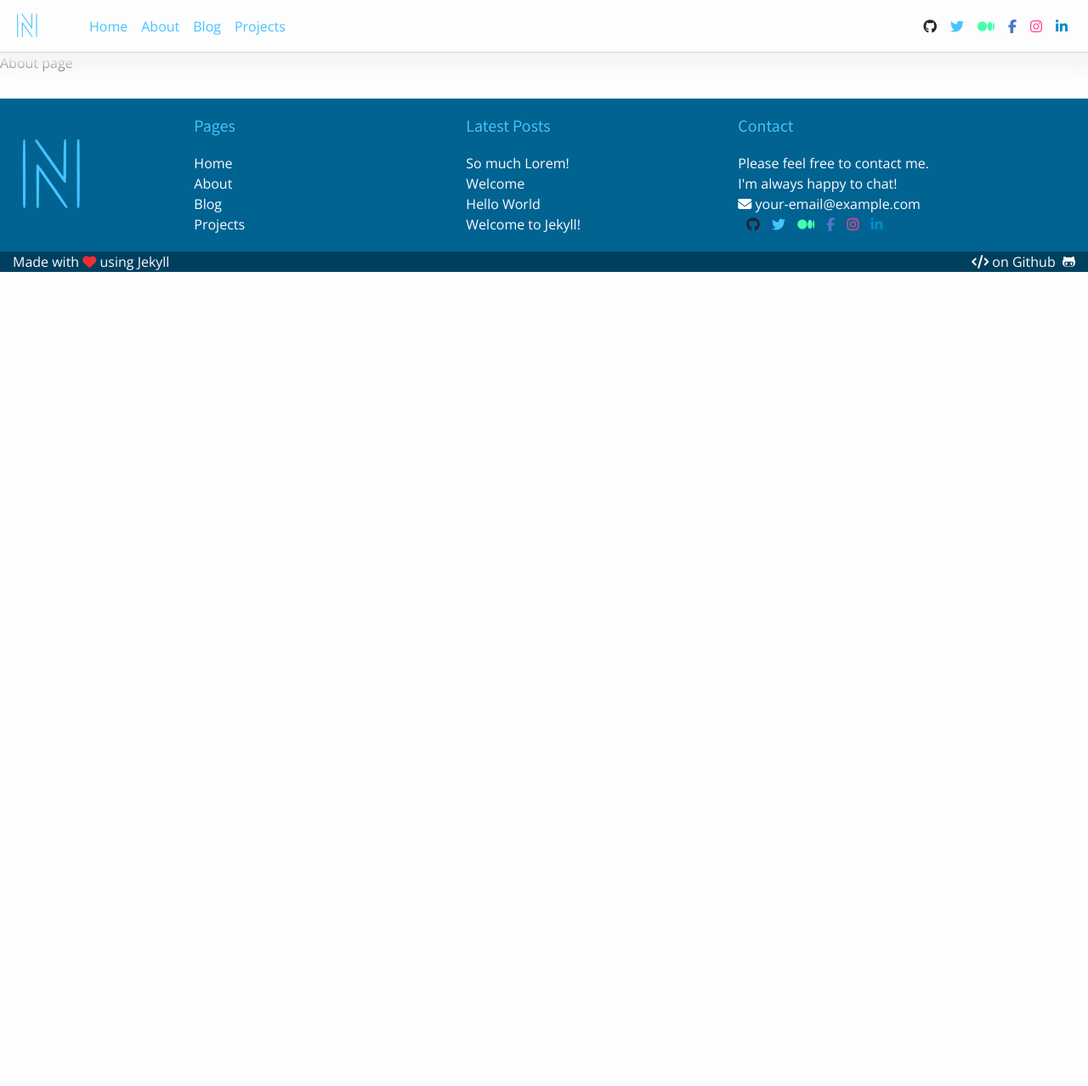
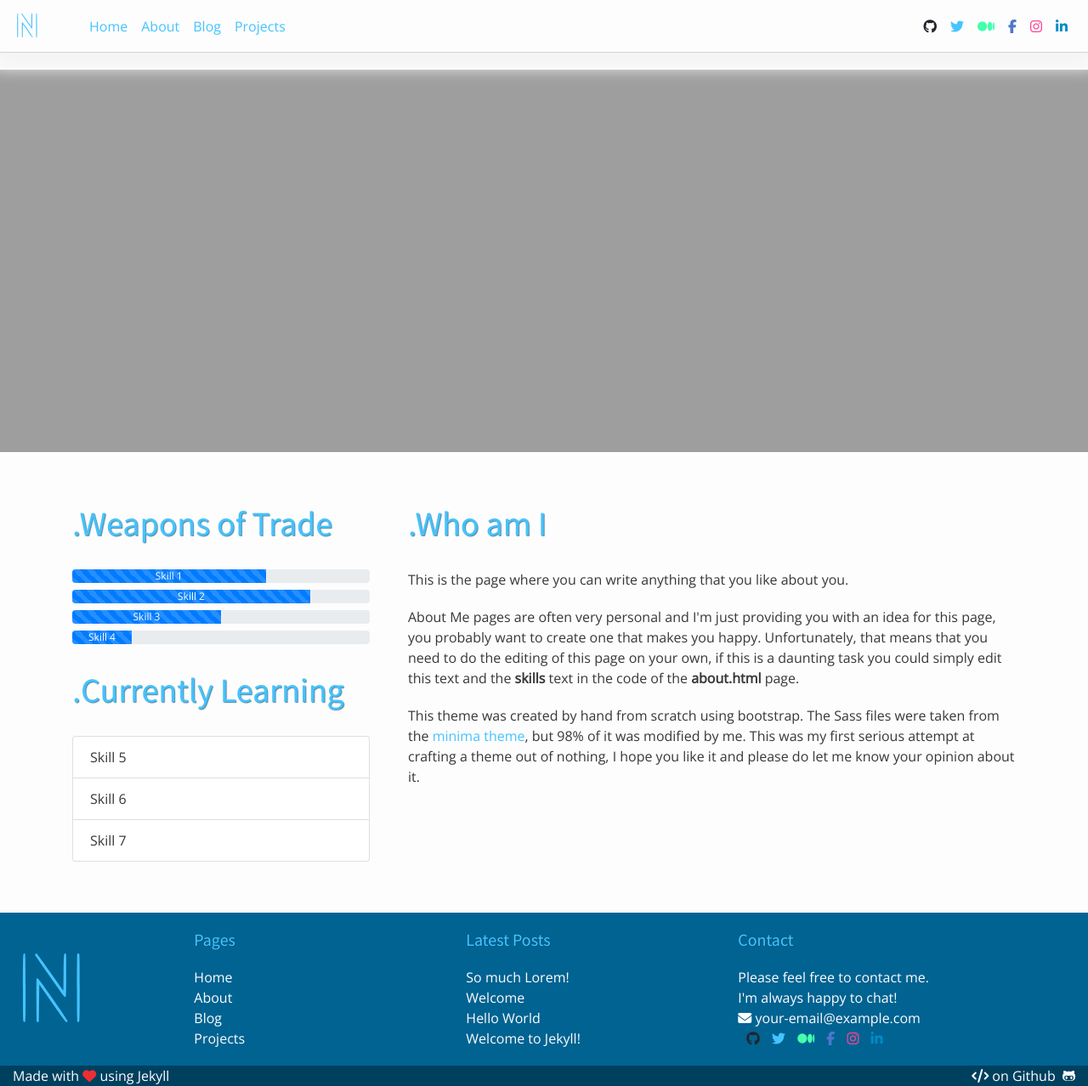
Before and after one commit to FabioRosado/Niebieski, a Jekyll site: the page built from _pages/about.html, in a window 1280 px wide. Shown: the whole page at 85% size. Built offline with Jekyll 4.4.1, drawn with Linux system fonts in a browser that asks for light colours; nearby versions of some CDN libraries; before the commit the page ends 900 px from its top, so only the background shows below that.

Commit message:
Finish About Page

```diff
--- a/_config.yml
+++ b/_config.yml
@@ -46,6 +46,7 @@ category_three_icon: <img src=/assets/images/python.svg>
 category_four: random
 category_four_icon: <i class="fa fa-random" aria-hidden="true"></i>
 
+
 # Build Settings
 markdown: kramdown
 highlighter: rouge
--- a/_pages/about.html
+++ b/_pages/about.html
@@ -4,4 +4,49 @@ title: About
 permalink: /about/
 ---
 
-About page
+<div class="img-fluid">
+    <img class="pad-bottom" src="{{ site.url }}/assets/images/pietro-de-grandi-155723.jpg" alt="{{ page.title }}" style="z-index: 0; height: 500px; width: 100%; display: block; padding-top: 20px;">
+</div>
+
+<div class="container pad-bottom">
+  <div class="row flex-row-reverse">
+    <div class="col-md-8 order-sm-first pad-left">
+          <h1 class="header drop-shadow">.Who am I</h1>
+          <p>This is the page where you can write anything that you like about you. </p>
+          <p>About Me pages are often very personal and I'm just providing you with an idea for this page, you probably want to create one that makes you happy. Unfortunately, that means
+            that you need to do the editing of this page on your own, if this is a daunting task you could simply edit this text and the <b>skills</b> text in the code of the <b>about.html</b> page. </p>
+          <p>This theme was created by hand from scratch using bootstrap. The Sass files were taken from the <a href="https://github.com/jekyll/minima/"> minima theme</a>, but 98% of it was modified by me. This was my first serious attempt at crafting a theme
+            out of nothing, I hope you like it and please do let me know your opinion about it. </p>
+      </div>
+    <div class="col-md-4 order-sm-last">
+      <h1 class="header drop-shadow">.Weapons of Trade</h1>
+        <div class="progress">
+          <div class="progress-bar progress-bar-striped" role="progressbar" style="width: 65%" aria-valuenow="10" aria-valuemin="0" aria-valuemax="100">
+            Skill 1
+          </div>
+        </div>
+        <div class="progress">
+          <div class="progress-bar progress-bar-striped" role="progressbar" style="width: 80%" aria-valuenow="10" aria-valuemin="0" aria-valuemax="100">
+             Skill 2
+          </div>
+        </div>
+        <div class="progress">
+          <div class="progress-bar progress-bar-striped" role="progressbar" style="width: 50%" aria-valuenow="10" aria-valuemin="0" aria-valuemax="100">
+            Skill 3
+          </div>
+        </div>
+          <div class="progress">
+            <div class="progress-bar progress-bar-striped" role="progressbar" style="width: 20%" aria-valuenow="10" aria-valuemin="0" aria-valuemax="100">
+              Skill 4
+            </div>
+          </div>
+
+      <h1 class="header drop-shadow">.Currently Learning</h1>
+        <ul class="list-group">
+          <li class="list-group-item">Skill 5</span></li>
+          <li class="list-group-item">Skill 6</li>
+          <li class="list-group-item">Skill 7</li>
+        </ul>
+    </div>
+  </div>
+</div>
--- a/_sass/niebieski/_base.scss
+++ b/_sass/niebieski/_base.scss
@@ -115,16 +115,10 @@ img {
 
 
 
-
-
-/**
- * Figures
- */
-
-
 /**
  * Lists
  */
+
 ul, ol {
   margin-left: $spacing-unit;
 }
@@ -136,6 +130,13 @@ li {
   }
 }
 
+.progress {
+  margin-bottom: 0.5rem;
+}
+
+.list-group {
+  margin-left: 0;
+}
 
 
 /**
--- a/_sass/niebieski/_layout.scss
+++ b/_sass/niebieski/_layout.scss
@@ -176,10 +176,12 @@
     }
 }
 
-.narrow {
-    margin-right: auto;
-    margin-left: auto;
-    padding-left: 10%;
-    padding-right: 10%;
-    text-align: justify;
+@media (min-width: 768px) {
+    .narrow {
+        display: block;
+        margin-right: auto;
+        margin-left: auto;
+        padding-left: 15%;
+        padding-right: 15%;
+    }
 }
```
Also changed, not shown: 1 other file.
